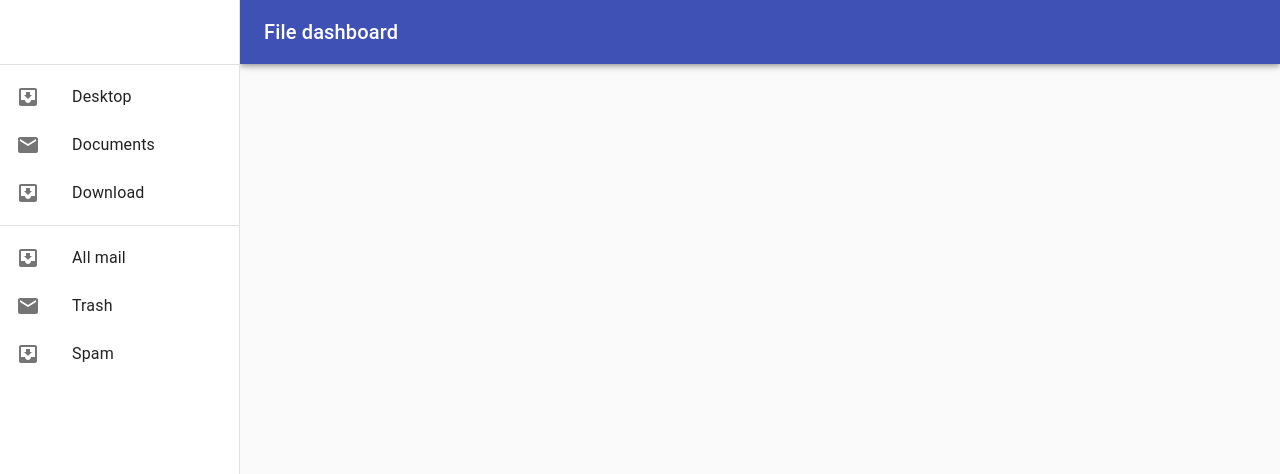
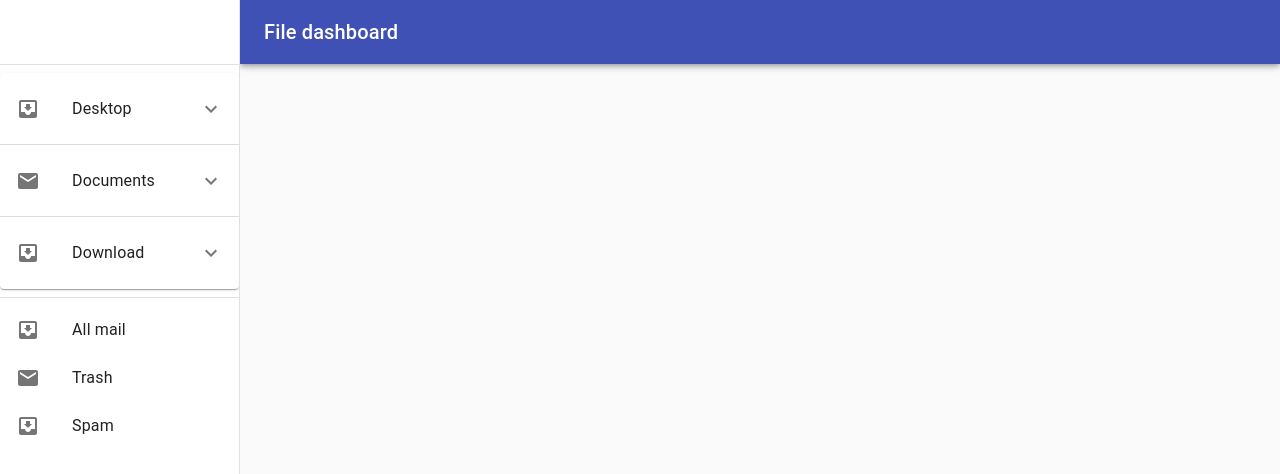
Before and after one commit to tj3407/file-dashboard, a React (Create React App) app: page / in a window 1280 px wide. Shown: the top 474 px of the page. Built offline with nearby package versions, Linux system fonts and the light colour scheme.

Commit message:
Added draggable feature

```diff
--- a/package.json
+++ b/package.json
@@ -5,9 +5,12 @@
   "dependencies": {
     "@material-ui/core": "^4.4.2",
     "@material-ui/icons": "^4.4.1",
+    "array-move": "^2.1.0",
     "react": "^16.9.0",
     "react-dom": "^16.9.0",
-    "react-scripts": "3.1.2"
+    "react-scripts": "3.1.2",
+    "react-sortable-hoc": "^1.10.1",
+    "react-virtualized": "^9.21.1"
   },
   "scripts": {
     "start": "react-scripts start",
--- a/src/components/sidebar/Sidebar.jsx
+++ b/src/components/sidebar/Sidebar.jsx
@@ -1,4 +1,4 @@
-import React from "react";
+import React, { useState } from "react";
 import Paper from "@material-ui/core/Paper";
 import Divider from "@material-ui/core/Divider";
 import Drawer from "@material-ui/core/Drawer";
@@ -10,6 +10,14 @@ import InboxIcon from "@material-ui/icons/MoveToInbox";
 import MailIcon from "@material-ui/icons/Mail";
 import { makeStyles, useTheme } from "@material-ui/core/styles";
 import Hidden from "@material-ui/core/Hidden";
+import ExpansionPanel from "@material-ui/core/ExpansionPanel";
+import ExpansionPanelSummary from "@material-ui/core/ExpansionPanelSummary";
+import ExpansionPanelDetails from "@material-ui/core/ExpansionPanelDetails";
+import Typography from "@material-ui/core/Typography";
+import ExpandMoreIcon from "@material-ui/icons/ExpandMore";
+import {sortableContainer, sortableElement, sortableHandle} from 'react-sortable-hoc';
+import arrayMove from 'array-move';
+import DehazeIcon from '@material-ui/icons/Dehaze';
 
 const drawerWidth = 240;
 
@@ -42,12 +50,41 @@ const useStyles = makeStyles(theme => ({
   content: {
     flexGrow: 1,
     padding: theme.spacing(3)
+  },
+  root2: {
+    width: "100%"
+  },
+  heading: {
+    fontSize: theme.typography.pxToRem(15),
+    fontWeight: theme.typography.fontWeightRegular
+  },
+  listItem: {
+    float: "right",
+    textAlign: "right"
   }
 }));
+
+const DragHandle = sortableHandle(() => <DehazeIcon />);
+
+const SortableItem = sortableElement(({value}) => (
+  <ListItem style={{ borderTop: "1px solid #efefef", paddingLeft: "50px", zIndex: "9999" }}>
+    <DragHandle />
+    <ListItemText primary={value} style={{ marginLeft: "10px" }} />
+  </ListItem>
+));
+
+const SortableContainer = sortableContainer(({children}) => {
+  return <List style={{ width: "100%", padding: "0" }}>{children}</List>;
+});
 
 const Sidebar = props => {
   const classes = useStyles();
   const theme = useTheme();
+  const [items, setItems] = useState(["Document1.txt", "Scheduler.txt", "Service.txt"]);
+
+  const onSortEnd = ({oldIndex, newIndex}) => {
+    setItems(arrayMove(items, oldIndex, newIndex));
+  };
 
   const drawer = (
     <div>
@@ -55,12 +92,34 @@ const Sidebar = props => {
       <Divider />
       <List>
         {["Desktop", "Documents", "Download"].map((text, index) => (
-          <ListItem button key={text}>
-            <ListItemIcon>
-              {index % 2 === 0 ? <InboxIcon /> : <MailIcon />}
-            </ListItemIcon>
-            <ListItemText primary={text} />
-          </ListItem>
+          <ExpansionPanel>
+            <ExpansionPanelSummary
+              expandIcon={<ExpandMoreIcon />}
+              aria-controls="panel1a-content"
+              id="panel1a-header"
+            >
+              <ListItem button key={text} style={{ paddingLeft: "0px"}} >
+                <ListItemIcon>
+                  {index % 2 === 0 ? <InboxIcon /> : <MailIcon />}
+                </ListItemIcon>
+                <ListItemText primary={text} />
+              </ListItem>
+            </ExpansionPanelSummary>
+            <ExpansionPanelDetails style={{ padding: "0", justifyContent: "center" }} >
+              {/* <List> */}
+                {/* {["document1.txt", "scheduler.txt", "service.txt"].map((text, index) => (
+                  <ListItem button key={text} className={classes.listItem}>
+                    <ListItemText primary={text} />
+                  </ListItem>
+                ))} */}
+              {/* </List> */}
+              <SortableContainer onSortEnd={onSortEnd} >
+                {items.map((value, index) => (
+                  <SortableItem key={`item-${value}`} index={index} value={value} />
+                ))}
+              </SortableContainer>
+            </ExpansionPanelDetails>
+          </ExpansionPanel>
         ))}
       </List>
       <Divider />
```
Also changed, not shown: 1 other file (tests, documents, lock files or other folders).
